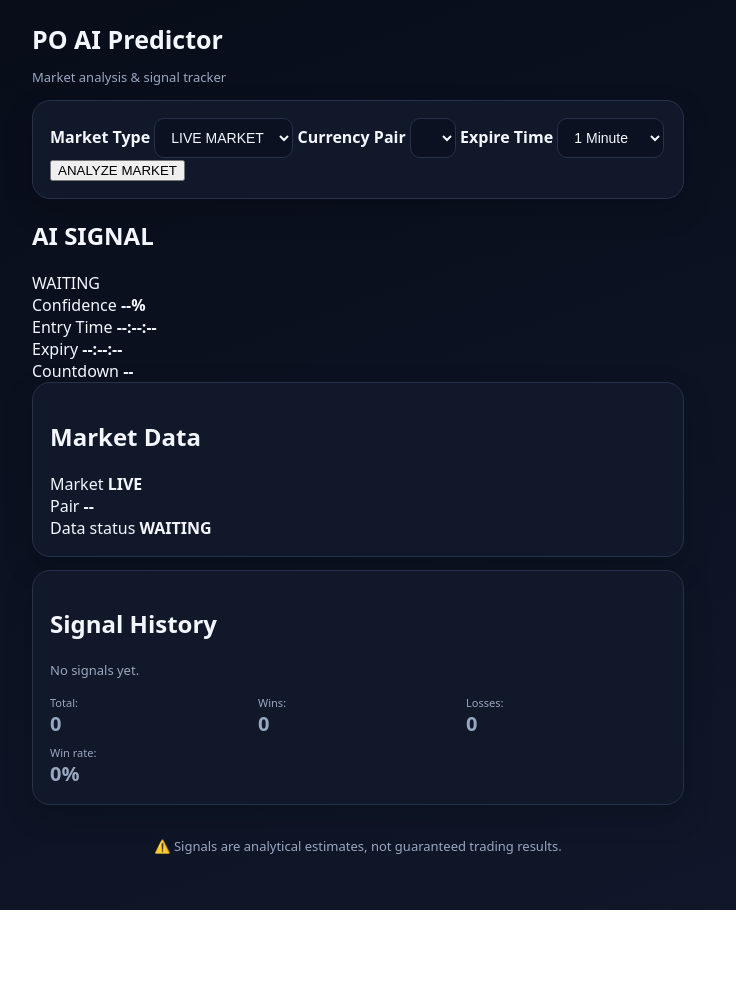
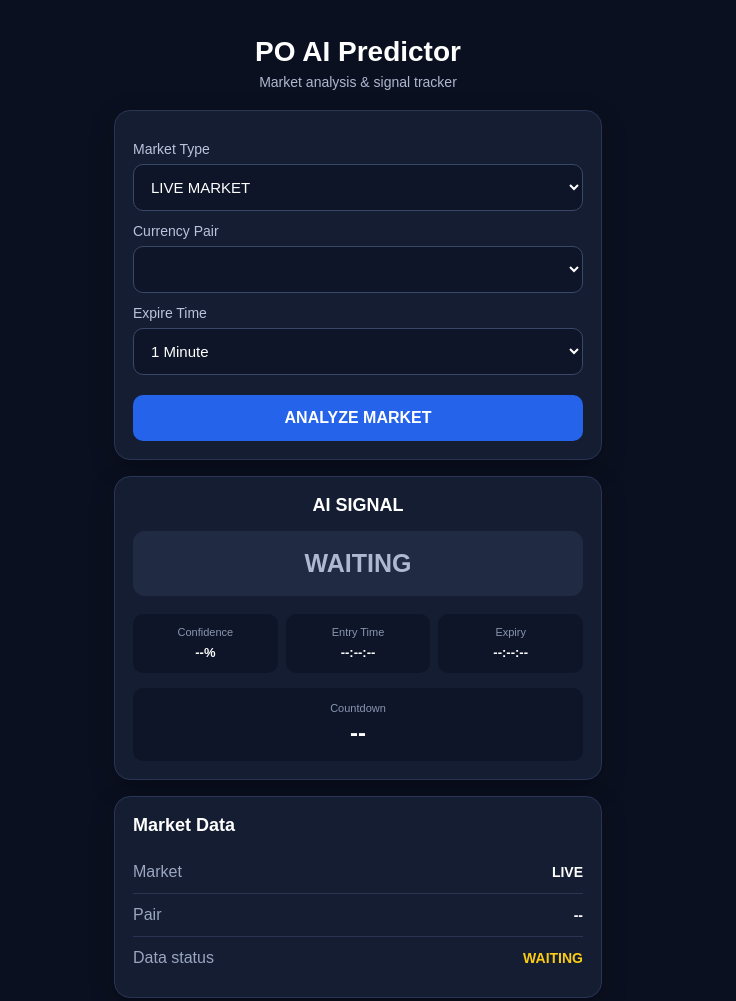
Before and after one commit to drvincentnkuru-dot/po-ai-predictor, a plain HTML site: page index.html in a window 1280 px wide. Shown: the top 1001 px of the page, without its empty margins (282-1018 px from the left). Before the commit the page ends 910 px from the top, so only its background shows below. Drawn offline with Linux system fonts and the light colour scheme.

Commit message:
Update style.css

```diff
--- a/style.css
+++ b/style.css
@@ -1,227 +1,260 @@
-:root {
-  --bg: #080c18;
-  --card: #11182a;
-  --text: #f4f7ff;
-  --muted: #9aa7c0;
-  --line: #26324b;
-  --accent: #6ea8ff;
-  --up: #38d39f;
-  --down: #ff667a;
-}
-
 * {
   box-sizing: border-box;
+  margin: 0;
+  padding: 0;
 }
 
 body {
-  margin: 0;
+  font-family: Arial, sans-serif;
+  background: #0b1020;
+  color: #ffffff;
   min-height: 100vh;
-  background: linear-gradient(160deg, #080c18, #10182b);
-  color: var(--text);
-  font-family: system-ui, -apple-system, BlinkMacSystemFont,
-    "Segoe UI", Roboto, sans-serif;
 }
 
 .app {
-  width: min(680px, 100%);
+  width: 100%;
+  max-width: 520px;
   margin: auto;
-  padding: 18px 14px 35px;
+  padding: 16px;
 }
 
-.top {
-  padding: 8px 2px 18px;
+header {
+  text-align: center;
+  padding: 20px 10px;
 }
 
-.eyebrow {
-  color: var(--accent);
-  font-size: 11px;
-  font-weight: 800;
-  letter-spacing: 2px;
+header h1 {
+  font-size: 28px;
+  margin-bottom: 6px;
 }
 
-h1 {
-  margin: 7px 0;
-  font-size: 25px;
-  line-height: 1.15;
+header p {
+  color: #aeb8d0;
+  font-size: 14px;
 }
 
-h3 {
-  margin: 18px 0 8px;
+.card,
+.signal-card {
+  background: #151d33;
+  border: 1px solid #293553;
+  border-radius: 16px;
+  padding: 18px;
+  margin-bottom: 16px;
+  box-shadow: 0 8px 25px rgba(0, 0, 0, 0.25);
 }
 
-p {
-  color: var(--muted);
-  font-size: 13px;
-  line-height: 1.55;
+label {
+  display: block;
+  margin: 12px 0 7px;
+  color: #b9c4dc;
+  font-size: 14px;
 }
 
-.card {
-  background: rgba(17, 24, 42, 0.96);
-  border: 1px solid var(--line);
-  border-radius: 18px;
-  padding: 17px;
-  margin-bottom: 13px;
-  box-shadow: 0 12px 30px rgba(0, 0, 0, 0.18);
+select {
+  width: 100%;
+  padding: 13px;
+  border-radius: 10px;
+  border: 1px solid #394866;
+  background: #0e1528;
+  color: white;
+  font-size: 15px;
+  outline: none;
 }
 
-.row {
+button {
+  width: 100%;
+  margin-top: 20px;
+  padding: 14px;
+  border: none;
+  border-radius: 10px;
+  background: #2563eb;
+  color: white;
+  font-size: 16px;
+  font-weight: bold;
+  cursor: pointer;
+}
+
+button:active {
+  transform: scale(0.98);
+}
+
+.signal-card {
+  text-align: center;
+}
+
+.signal-card h2,
+.card h2 {
+  font-size: 18px;
+  margin-bottom: 15px;
+}
+
+.signal {
+  padding: 18px;
+  border-radius: 12px;
+  font-size: 25px;
+  font-weight: bold;
+  margin-bottom: 18px;
+}
+
+.signal.call {
+  background: rgba(34, 197, 94, 0.15);
+  color: #4ade80;
+  border: 1px solid #22c55e;
+}
+
+.signal.put {
+  background: rgba(239, 68, 68, 0.15);
+  color: #f87171;
+  border: 1px solid #ef4444;
+}
+
+.signal.neutral {
+  background: #202a43;
+  color: #aeb8d0;
+}
+
+.info {
+  display: grid;
+  grid-template-columns: repeat(3, 1fr);
+  gap: 8px;
+}
+
+.info div {
+  background: #0e1528;
+  padding: 12px 5px;
+  border-radius: 10px;
+}
+
+.info span,
+.countdown span {
+  display: block;
+  color: #8995b0;
+  font-size: 11px;
+  margin-bottom: 5px;
+}
+
+.info strong {
+  font-size: 13px;
+}
+
+.countdown {
+  margin-top: 15px;
+  padding: 14px;
+  background: #0e1528;
+  border-radius: 10px;
+}
+
+.countdown strong {
+  font-size: 24px;
+}
+
+.data-row {
   display: flex;
   justify-content: space-between;
   align-items: center;
-  gap: 12px;
-  margin-bottom: 12px;
+  padding: 12px 0;
+  border-bottom: 1px solid #293553;
 }
 
-label {
-  font-weight: 700;
+.data-row:last-child {
+  border-bottom: none;
 }
 
-select {
-  background: #0b1120;
-  color: var(--text);
-  border: 1px solid var(--line);
-  border-radius: 10px;
-  padding: 10px 12px;
+.data-row span {
+  color: #9ba7c0;
+}
+
+.data-row strong {
   font-size: 14px;
 }
 
-.hint {
-  margin-top: 0;
+#dataStatus {
+  color: #facc15;
 }
 
-.sequence {
-  display: grid;
-  grid-template-columns: repeat(10, 1fr);
-  gap: 6px;
-  margin: 14px 0;
+#history {
+  max-height: 260px;
+  overflow-y: auto;
 }
 
-.candle {
-  height: 42px;
-  border: 1px solid var(--line);
-  border-radius: 9px;
-  background: #0b1120;
-  color: #74829b;
-  font-weight: 800;
-  touch-action: manipulation;
-}
-
-.candle.up {
-  background: rgba(56, 211, 159, 0.16);
-  border-color: var(--up);
-  color: var(--up);
-}
-
-.candle.down {
-  background: rgba(255, 102, 122, 0.15);
-  border-color: var(--down);
-  color: var(--down);
-}
-
-.actions {
-  display: flex;
-  gap: 9px;
-  margin-top: 15px;
-}
-
-button {
-  cursor: pointer;
-  touch-action: manipulation;
-}
-
-.primary,
-.secondary {
-  flex: 1;
-  border: 0;
-  border-radius: 12px;
-  padding: 13px;
-  font-weight: 800;
-  font-size: 15px;
-}
-
-.primary {
-  background: var(--accent);
-  color: #07101f;
-}
-
-.secondary {
-  background: #202b43;
-  color: var(--text);
-}
-
-.result-head {
-  display: flex;
-  justify-content: space-between;
-  color: var(--muted);
+.history-item {
+  background: #0e1528;
+  border-radius: 10px;
+  padding: 12px;
+  margin-bottom: 8px;
   font-size: 13px;
 }
 
-.badge {
-  padding: 5px 9px;
-  border-radius: 999px;
-  background: #202b43;
-  color: var(--text);
-  font-weight: 800;
+.history-item .top {
+  display: flex;
+  justify-content: space-between;
+  margin-bottom: 6px;
 }
 
-.direction {
-  text-align: center;
-  font-size: 38px;
-  font-weight: 900;
-  margin: 12px 0 3px;
+.history-item .bottom {
+  color: #9ba7c0;
+  font-size: 12px;
 }
 
-.reason {
+.win {
+  color: #4ade80;
+}
+
+.loss {
+  color: #f87171;
+}
+
+.pending {
+  color: #facc15;
+}
+
+.empty {
+  color: #7f8ba5;
   text-align: center;
+  padding: 15px;
 }
 
 .stats {
   display: grid;
-  grid-template-columns: repeat(3, 1fr);
+  grid-template-columns: repeat(2, 1fr);
   gap: 8px;
-  margin-top: 15px;
+  margin-top: 14px;
 }
 
-.stats div {
-  background: #0b1120;
-  border: 1px solid var(--line);
-  border-radius: 12px;
-  padding: 11px;
+.stats span {
+  background: #0e1528;
+  padding: 10px;
+  border-radius: 8px;
   text-align: center;
+  font-size: 12px;
+  color: #9ba7c0;
 }
 
 .stats b {
   display: block;
-  font-size: 20px;
-}
-
-.stats span {
-  font-size: 11px;
-  color: var(--muted);
-}
-
-.warning {
-  border-left: 3px solid #e8b84b;
-  padding-left: 10px;
-}
-
-.hidden {
-  display: none;
+  color: white;
+  font-size: 17px;
+  margin-top: 4px;
 }
 
 footer {
   text-align: center;
-  color: #6f7d96;
+  padding: 15px 5px 25px;
+  color: #7f8ba5;
   font-size: 11px;
-  padding: 5px;
+  line-height: 1.5;
 }
 
-@media (max-width: 420px) {
-  .sequence {
-    grid-template-columns: repeat(5, 1fr);
+@media (max-width: 380px) {
+  .app {
+    padding: 10px;
   }
 
-  h1 {
-    font-size: 22px;
+  .info strong {
+    font-size: 11px;
+  }
+
+  header h1 {
+    font-size: 24px;
   }
 }
```
